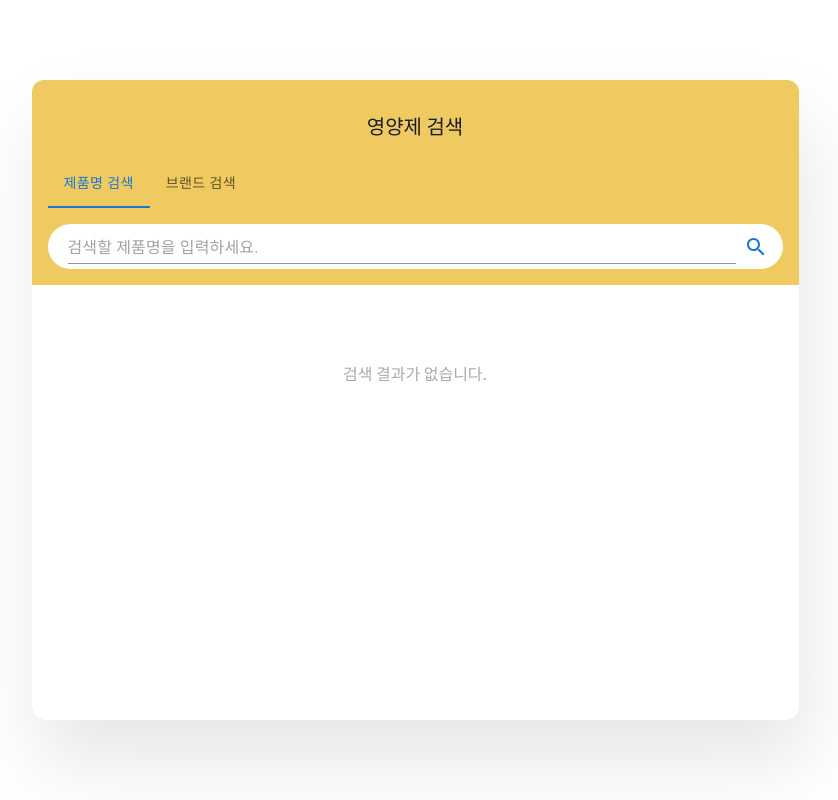
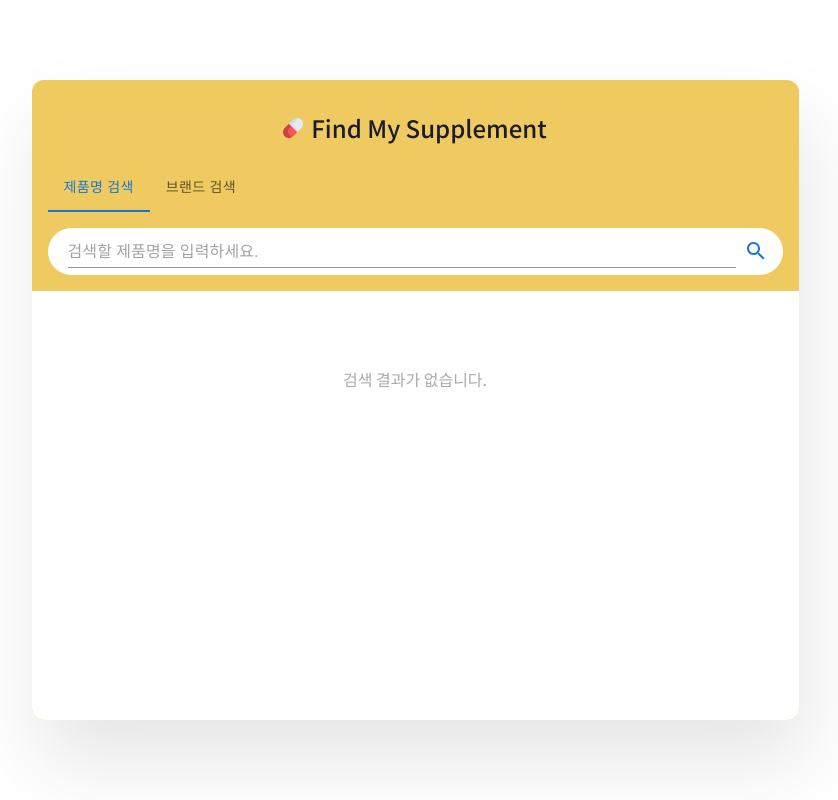
Before and after one commit to brad-go/wanted-nutritional-supplements, a React (Create React App) app: page / in a window 1280 px wide. Shown: the whole page, without its empty margins (225-1063 px from the left). Built offline with nearby package versions, Linux system fonts and the light colour scheme.

Commit message:
💄 style: 레이아웃 스타일 수정

```diff
--- a/src/App.tsx
+++ b/src/App.tsx
@@ -125,7 +125,10 @@ function App() {
   return (
     <Wrapper>
       <Container>
-        <h1>영양제 검색</h1>
+        <h1>
+          <LogoImage src="/contentLogo.png" alt="logo" />
+          Find My Supplement
+        </h1>
         <FormContainer onSubmit={handleSubmit}>
           <div>
             <Tabs
@@ -224,7 +227,7 @@ const Container = styled.div`
   > h1 {
     margin: 36px 0 8px 0;
     text-align: center;
-    font-size: 20px;
+    font-size: 24px;
     font-weight: 500;
   }
 
@@ -233,6 +236,11 @@ const Container = styled.div`
     height: 100vh;
     box-shadow: none;
   }
+`;
+
+const LogoImage = styled.img`
+  width: 20px;
+  margin-right: 8px;
 `;
 
 const FormContainer = styled.form`
@@ -245,7 +253,7 @@ const InputContainer = styled.div<{ dropdownActive: boolean }>`
   display: flex;
   padding: 8px 12px 0 20px;
   margin-top: 1em;
-  padding-bottom: 2px;
+  padding-bottom: 4px;
   background-color: ${COLORS.WHITE};
   button {
     margin-top: -5px;
@@ -256,8 +264,8 @@ const InputContainer = styled.div<{ dropdownActive: boolean }>`
       ? css`
           background-color: ${COLORS.WHITE};
           border: none;
-          border-top-left-radius: 25px;
-          border-top-right-radius: 25px;
+          border-top-left-radius: 23px;
+          border-top-right-radius: 23px;
         `
       : css`
           border-radius: 30px;
```
Also changed, not shown: public/contentLogo.png (added).
